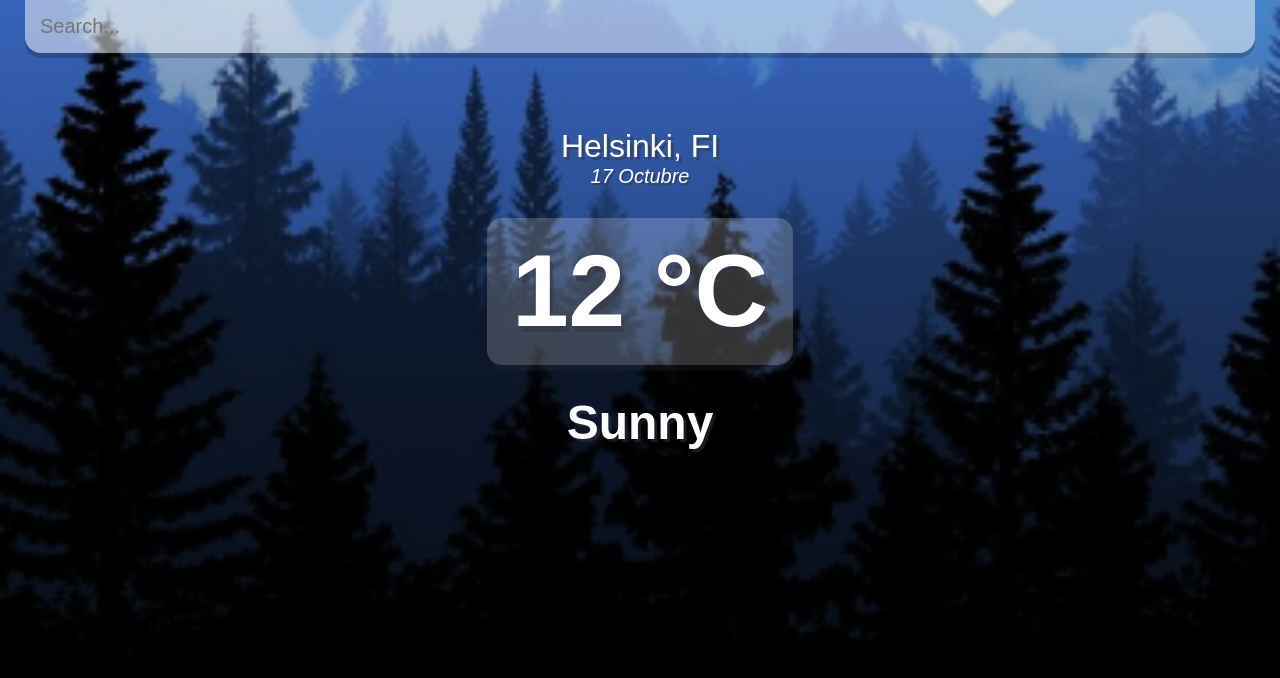
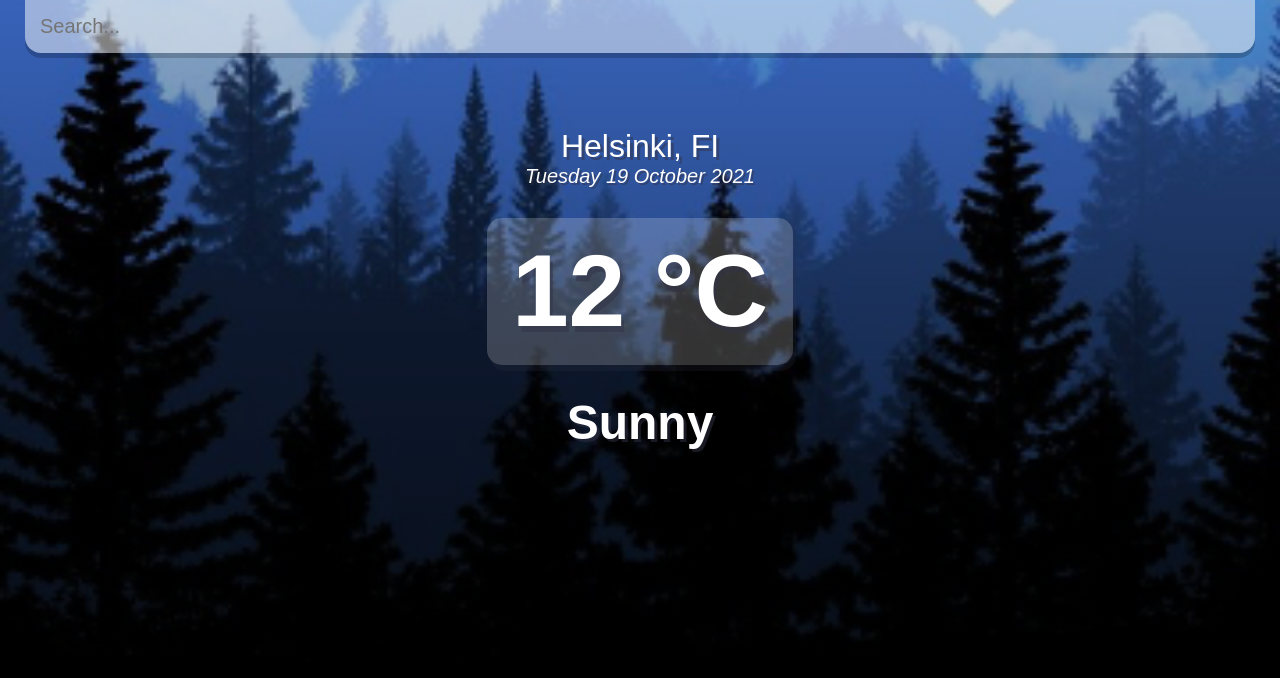
Before and after one commit to jarasmar/weather-app, a React (Create React App) app: page / in a window 1280 px wide. Shown: the top 678 px of the page. Built offline with nearby package versions, Linux system fonts and the light colour scheme.

Commit message:
Pass date as a prop to child component

```diff
--- a/src/components/LocationBox.js
+++ b/src/components/LocationBox.js
@@ -1,11 +1,27 @@
 import React from "react";
 
 class LocationBox extends React.Component {
+    constructor(props) {
+        super(props);
+        this.buildDate = this.buildDate.bind(this);
+    }
+    buildDate(d) {
+        let months = ["January", "February", "March", "April", "May", "June", "July", "August", "September", "October", "November", "December"];
+        let days = ["Sunday", "Monday", "Tuesday", "Wednesday", "Thursday", "Friday", "Saturday"];
+
+        let day = days[d.getDay()];
+        let date = d.getDate();
+        let month = months[d.getMonth()];
+        let year = d.getFullYear();
+
+        return `${day} ${date} ${month} ${year}`
+    }
+
     render() {
         return (
             <div className="location-box">
                 <div className="location">Helsinki, FI</div>
-                <div className="date">17 Octubre</div>
+                <div className="date">{ this.buildDate(this.props.date) }</div>
             </div>
         )
     }
--- a/src/components/WeatherApp.js
+++ b/src/components/WeatherApp.js
@@ -5,13 +5,19 @@
 import WeatherBox from './WeatherBox';
 
 class WeatherApp extends React.Component {
+    constructor(props) {
+        super(props);
+        this.state = {
+            date: new Date()
+        }
+    }
     render() {
         return(
             <div className='app'>
                 <main>
                     <SearchBar />
 
-                    <LocationBox />
+                    <LocationBox date={ this.state.date } />
 
                     <WeatherBox />
                 </main>
```
